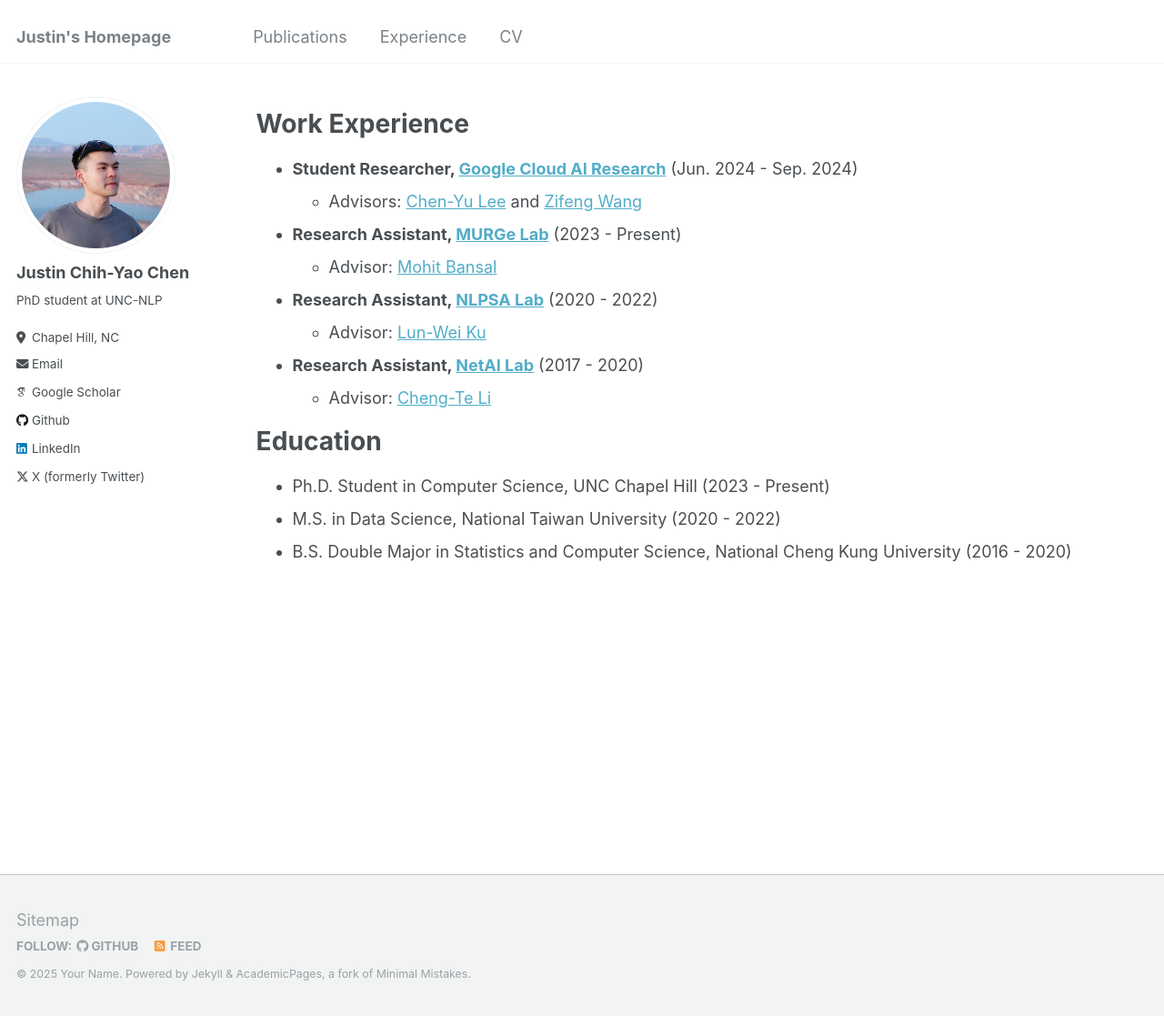
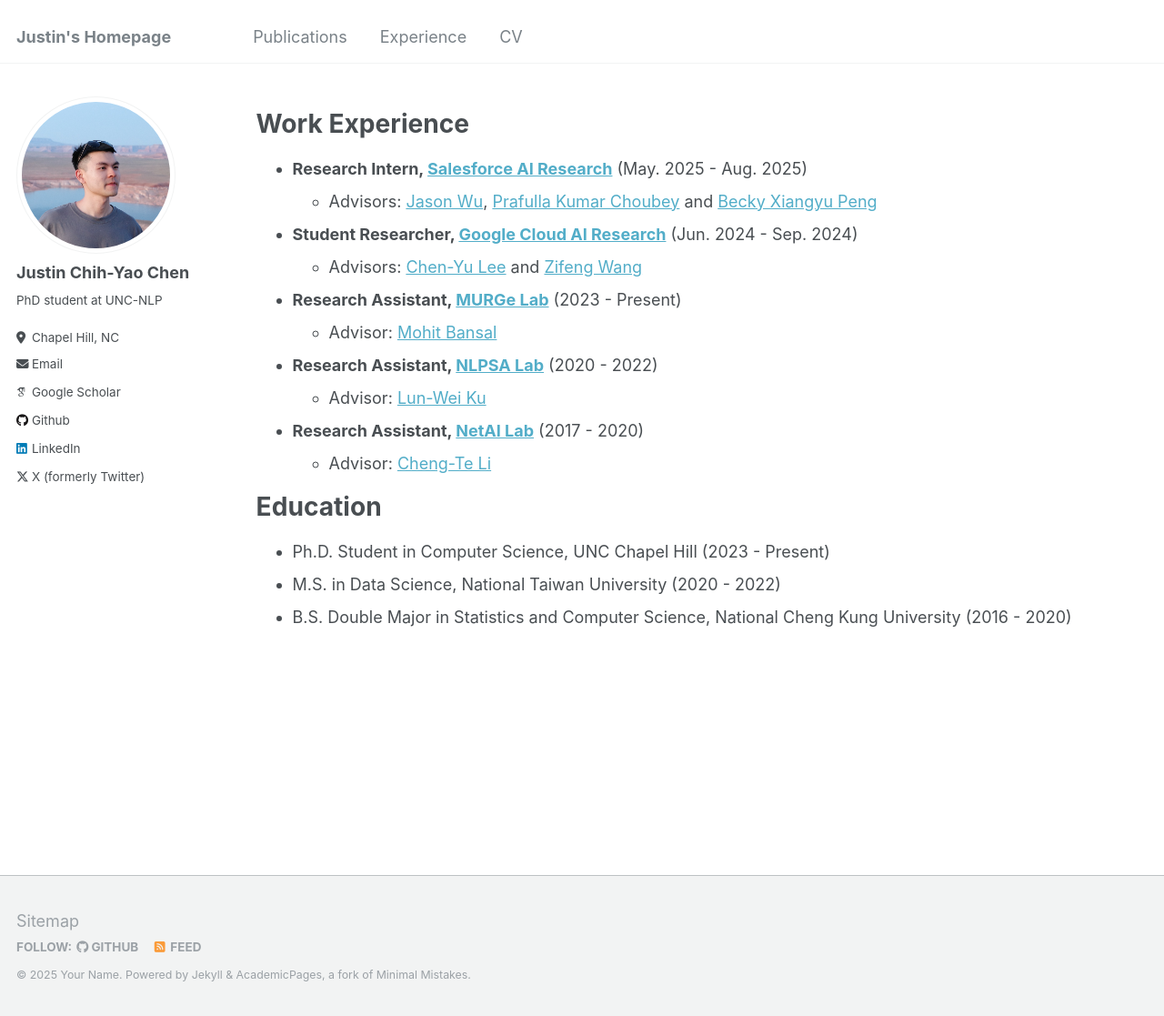
Before and after one commit to dinobby/dinobby.github.io, a Jekyll site: the page built from _pages/experience.md, in a window 1280 px wide and 1117 px high. Shown: the whole window at 91% size. Built offline with Jekyll 4.4.1, drawn with Linux system fonts in a browser that asks for light colours; some web fonts are replaced.

Commit message:
Update experience.md

```diff
--- a/_pages/experience.md
+++ b/_pages/experience.md
@@ -6,6 +6,9 @@ author_profile: true
 ---
 
 # Work Experience
+
+* **Research Intern, [Salesforce AI Research](https://www.salesforceairesearch.com/)** (May. 2025 - Aug. 2025)
+    * Advisors: [Jason Wu](https://jasonwu0731.github.io/), [Prafulla Kumar Choubey](https://scholar.google.com/citations?user=k7aMOCsAAAAJ&hl=zh-CN) and [Becky Xiangyu Peng](https://xiangyu-peng.github.io/)
 * **Student Researcher, [Google Cloud AI Research](https://research.google/teams/cloud-ai/)** (Jun. 2024 - Sep. 2024)
     * Advisors: [Chen-Yu Lee](https://research.google/people/chen-yu-lee/) and [Zifeng Wang](https://research.google/people/zifeng-wang/)
 * **Research Assistant, [MURGe Lab](https://murgelab.cs.unc.edu/)** (2023 - Present)
```
